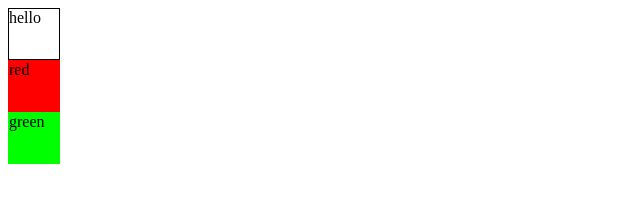
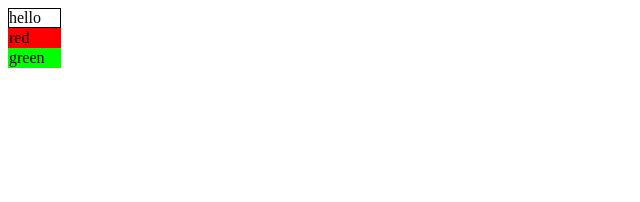
Before and after one commit to deviowa/dotgame, a plain HTML site: page index.html in a window 1280 px wide. Shown: the whole page, without its empty margins (0-640 px from the left). Drawn offline with nearby package versions, Linux system fonts and the light colour scheme.

Commit message:
Update style.css

```diff
--- a/public/style.css
+++ b/public/style.css
@@ -4,15 +4,15 @@ body, .container {
 }
 
 .me {
-	width:50px;
-	height:50px;
+	width:4%;
+	height:5%;
 	padding: 0;
 	border:1px solid #000;
 }
 
 .red {
-	width:50px;
-	height:50px;
+	width:4%;
+	height:5%;
 	padding: 0;
 	background-color: #F00;
 	border:1px solid #F00;
@@ -20,8 +20,8 @@ body, .container {
 }
 
 .green {
-	width:50px;
-	height:50px;
+	width:4%;
+	height:5%;
 	padding: 0;
 	background-color: #0F0;
 	border:1px solid #0F0;
```
